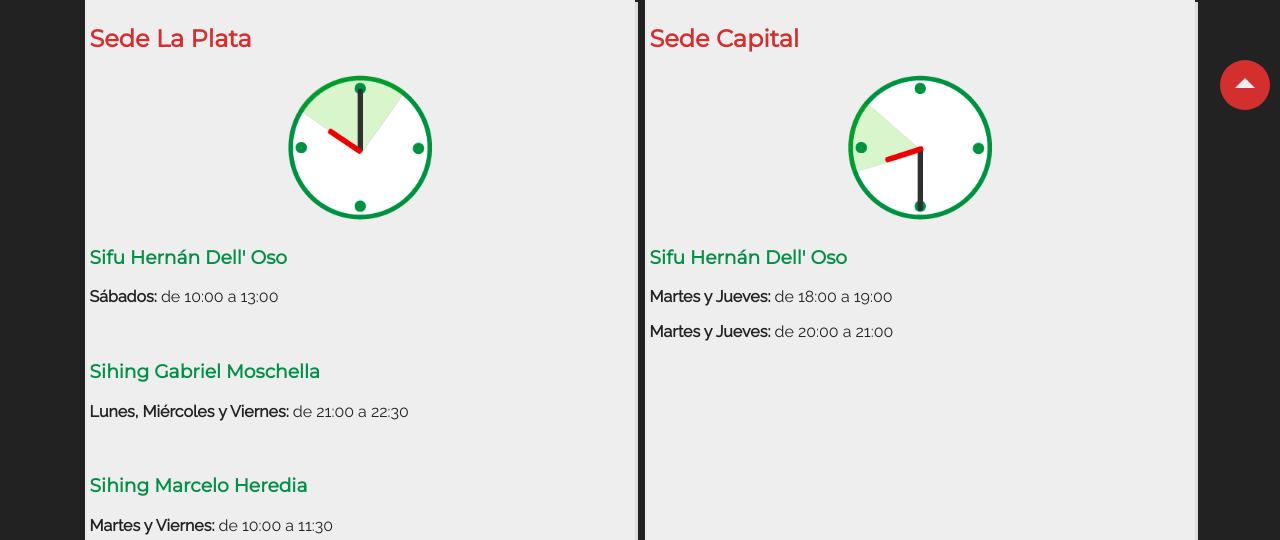
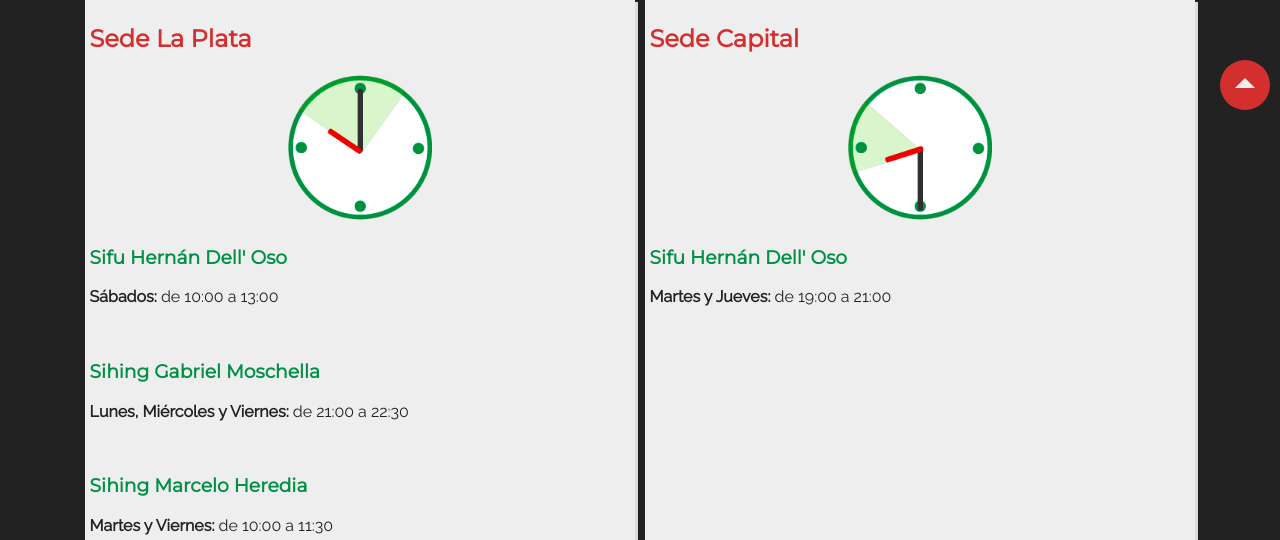
Before and after one commit to alandelloso/Hung_Gar_Argentina, a PHP site: page / in a window 1280 px wide. Shown: the part 740-1280 px from the top of the page. Run offline with PHP 8.4, Linux system fonts and the light colour scheme; some libraries are stand-ins or nearby versions.

Commit message:
Cambio de Horario

```diff
--- a/contactanos.php
+++ b/contactanos.php
@@ -63,8 +63,7 @@ header('Content-Type: text/html; charset=utf-8');
 				<img src="img/marker.png" alt="marker" class="marker">
 				<a href="https://www.google.com.ar/maps/place/Gimnasio+Ave+FEnix/@-34.6277923,-58.4022451,17z/data=!3m1!4b1!4m5!3m4!1s0x95bccb19551c65df:0xf092fdb2c8c4ea69!8m2!3d-34.6277967!4d-58.4000564" target="_blank">Alberti 1541 3er Piso</a>
 				<h3>Sifu Hernán Dell' Oso</h3>
-				<p><span class="bold">Martes y Jueves:</span> de 18:00 a 19:00</p>
-				<p><span class="bold">Martes y Jueves:</span> de 20:00 a 21:00</p>
+				<p><span class="bold">Martes y Jueves:</span> de 19:00 a 21:00</p>
 				<div class="centerme">
 				<img src="img/bus-icon.png" alt="Colectivos" class="bus" oncontextmenu='return false' ondragstart='return false' onmousedown='return false' onselectstart='return false'>
 				</div>
--- a/index.php
+++ b/index.php
@@ -59,8 +59,7 @@ header('Content-Type: text/html; charset=utf-8');
 				<h2>Sede Capital</h2>
 				<figure class="clock__capital"></figure>
 				<h3>Sifu Hernán Dell' Oso</h3>
-				<p><span class="bold">Martes y Jueves:</span> de 18:00 a 19:00</p>
-				<p><span class="bold">Martes y Jueves:</span> de 20:00 a 21:00</p>
+				<p><span class="bold">Martes y Jueves:</span> de 19:00 a 21:00</p>
 				<br>
 				<div class="pull-down">
 					<h3>Alberti 1541 3er Piso</h3>
```
